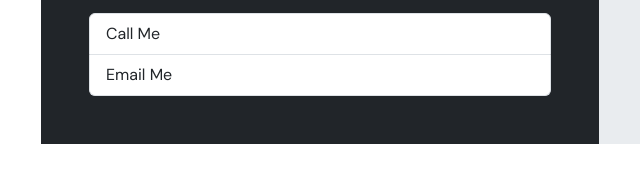
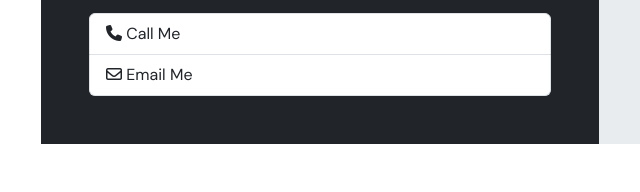
Before and after one commit to RichLlew182/Bootstrap-Portfolio, a plain HTML site: page index.html in a window 1280 px wide. Shown: the part 3162-3354 px from the top of the page, 41-681 px from the left. Drawn offline with nearby package versions, Linux system fonts and the light colour scheme.

Commit message:
added font awesome script and some icons to the contact details in about section

```diff
--- a/index.html
+++ b/index.html
@@ -180,8 +180,11 @@
                 people can count on me to get the job done right.</p>
 
               <ul class="list-group">
-                <li class="list-group-item"><a class="text-reset text-decoration-none" href="">Call Me</a></li>
-                <li class="list-group-item"><a class="text-reset text-decoration-none" href="">Email Me</a></li>
+                <li class="list-group-item"><a class="text-reset text-decoration-none" href=""><i
+                      class="fa-solid fa-phone"></i> Call Me</a></li>
+                <li class="list-group-item"><a class="text-reset text-decoration-none"
+                    href="mailto:richard.lee.llewellyn@gmail.com"><i class="fa-regular fa-envelope"></i> Email Me</a>
+                </li>
               </ul>
 
             </div>
@@ -239,6 +242,7 @@
   <script src="https://cdn.jsdelivr.net/npm/bootstrap@5.3.0-alpha3/dist/js/bootstrap.min.js"
     integrity="sha384-Y4oOpwW3duJdCWv5ly8SCFYWqFDsfob/3GkgExXKV4idmbt98QcxXYs9UoXAB7BZ" crossorigin="anonymous">
   </script>
+  <script src="https://kit.fontawesome.com/61c9765a70.js" crossorigin="anonymous"></script>
 </body>
 
 </html>
```
